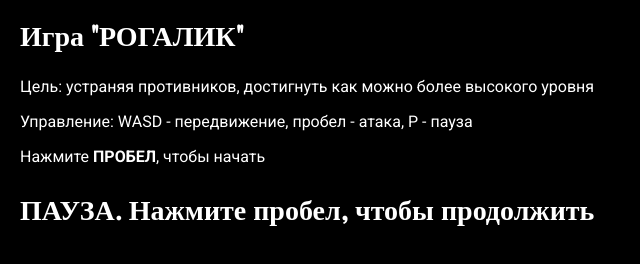
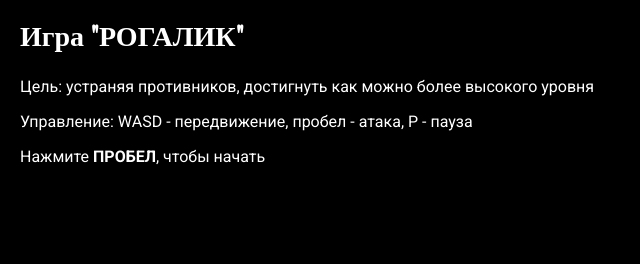
Before and after one commit to yrzam/roguelike, a plain HTML site: page index.html in a window 1280 px wide. Shown: the whole page, without its empty margins (0-640 px from the left). Drawn offline with nearby package versions, Linux system fonts and the light colour scheme; a web font is replaced by a local one.

Commit message:
Hide pause in pre-game

```diff
--- a/index.html
+++ b/index.html
@@ -37,7 +37,7 @@
       </div>
     </div>
   </div>
-  <div class="pregame" id="pause">
+  <div class="pregame" id="pause" style="display: none;">
     <h1>ПАУЗА. Нажмите пробел, чтобы продолжить</h1>
   </div>
   <script type="module" src="./lib/game-ctrl.js"></script>
```
